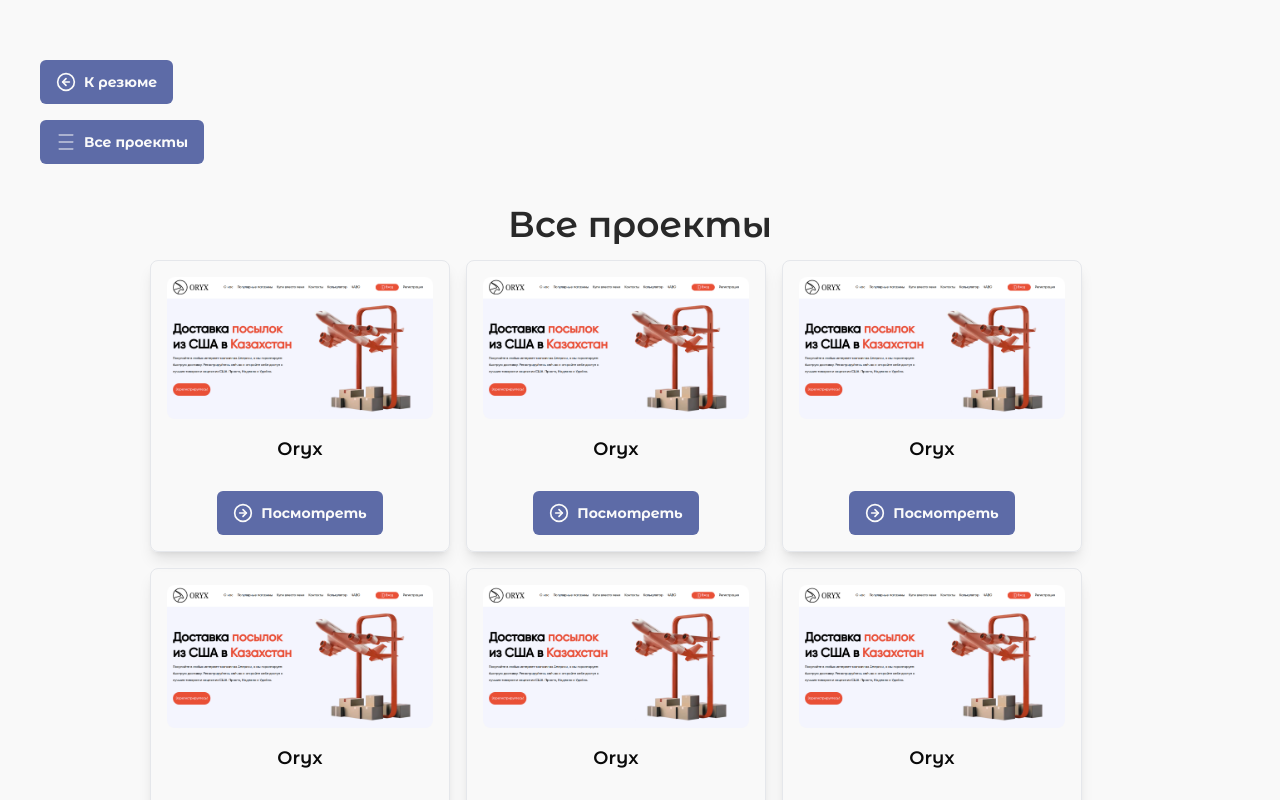
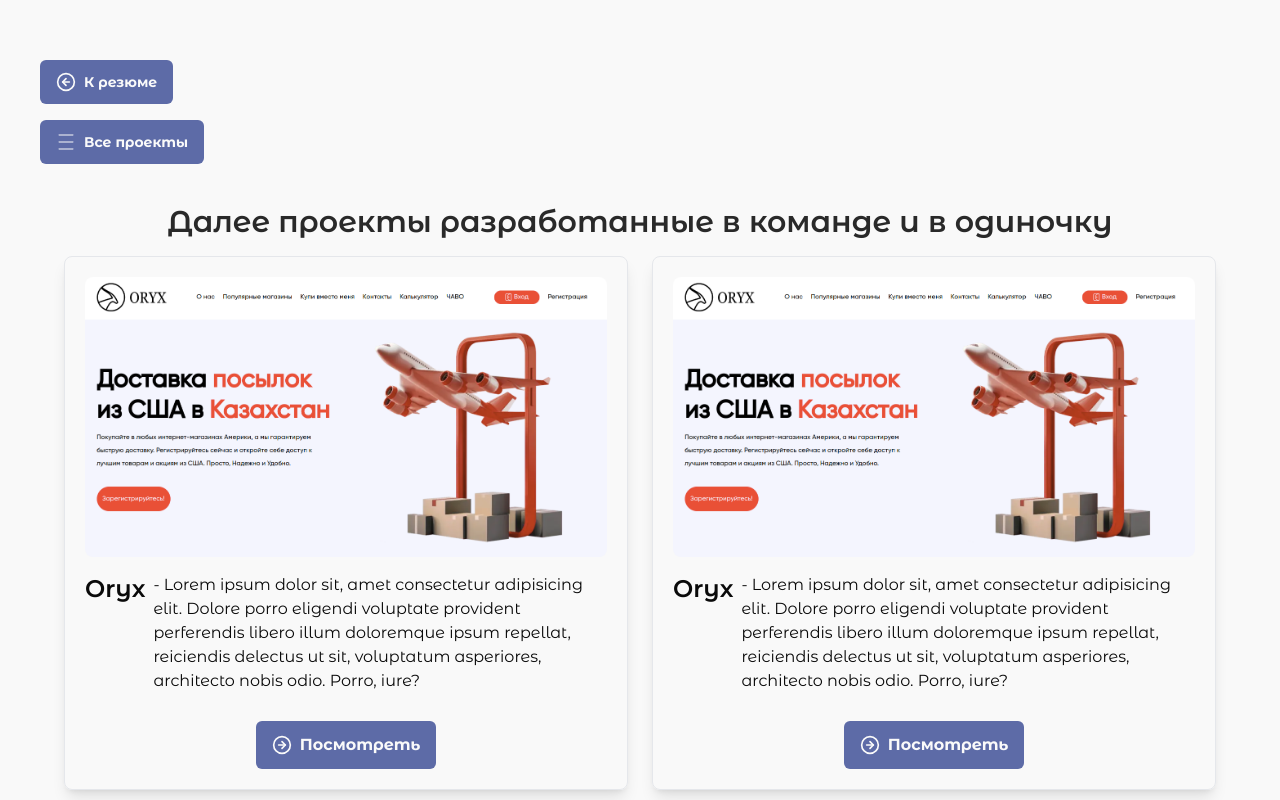
Before and after one commit to shakurovoleg42/CV-portfolio, a Next.js app: page /projects in a window 1280 px wide. Shown: the top 800 px of the page. Built offline with nearby package versions, Linux system fonts and the light colour scheme.

Commit message:
implement adaptive on all pages

```diff
--- a/components/About.tsx
+++ b/components/About.tsx
@@ -2,17 +2,19 @@
 import React from "react";
 import Link from "next/link";
 import { Button } from "./ui/button";
-import { CircleArrowRight, Image } from "lucide-react";
+import { CircleArrowRight } from "lucide-react";
 
 export default function About() {
   return (
     <div
       id="about"
-      className="w-full flex flex-col md:flex-row p-10 bg-[#f9f9f9]"
+      className="w-full flex flex-col md:flex-row py-10 px-[8px] lg:p-10 bg-[#f9f9f9]"
     >
       <div className="flex flex-col max-w-[768px]: text-start">
-        <h3 className="text-4xl font-[600] text-textTitle">Обо мне</h3>
-        <h2 className="text-[1.5rem] font-[500] text-text mt-4">
+        <h3 className="text-[18px] sm:text-2xl md:text-3xl font-[600] text-textTitle">
+          Обо мне
+        </h3>
+        <h2 className="text-[18px] sm:text-2xl md:text-3xl font-[500] text-text mt-4">
           Frontend Developer
         </h2>
         <div className="max-w-[768px] flex flex-col gap-2 mt-4 text-[1rem] font-[500] text-[#4f4f4f]">
@@ -40,9 +42,6 @@ export default function About() {
           </Link>
         </div>
       </div>
-      <div className="p-4">
-        <Image className="hidden md:block" />
-      </div>
     </div>
   );
 }
--- a/components/Contacts.tsx
+++ b/components/Contacts.tsx
@@ -22,11 +22,11 @@ export default function Contacts() {
   return (
     <div
       id="contacts"
-      className="flex flex-col sm:flex-row p-10 gap-10 bg-[#f9f9f9]"
+      className="flex flex-wrap py-10 px-[8px] lg:p-10 gap-10 bg-[#f9f9f9]"
     >
       <div className="flex flex-col">
         <div className="border-l-[6px] border-l-secondaryBg">
-          <h3 className="text-3xl text-textTitle pl-4 font-[400] sm:font-[600] text-[22px]">
+          <h3 className="text-[18px] sm:text-2xl md:text-3xl text-textTitle pl-4 font-[400] sm:font-[600]">
             Оставить заявку
           </h3>
         </div>
@@ -35,30 +35,32 @@ export default function Contacts() {
             Заполните форму заявки сейчас, и я свяжусь с вами в ближайшее время.
           </p>
         </div>
-        <div>
+        <div className="w-full max-w-md mx-auto p-4">
           <form className="flex flex-col">
             <input
               type="text"
               name="name"
               placeholder="Имя"
-              className="max-w-[340px] h-[50px] border-[1px] border-border rounded-[5px] pl-4 mt-4"
+              className="w-full h-[50px] border-[1px] border-border rounded-[5px] pl-4 mt-4"
               required
             />
             <input
               type="email"
               name="email"
               placeholder="Ваш e-mail"
-              className="max-w-[340px] h-[50px] border-[1px] border-border rounded-[5px] pl-4 mt-4"
+              className="w-full h-[50px] border-[1px] border-border rounded-[5px] pl-4 mt-4"
               required
             />
             <textarea
               name="message"
               placeholder="Сообщение"
-              className="max-w-[360px] h-[130px] border-[1px] border-border rounded-[5px] px-2 py-2 mt-4"
+              className="w-full h-[130px] border-[1px] border-border rounded-[5px] px-2 py-2 mt-4"
               required
             />
             <div className="mt-6">
-              <Button type="submit">Отправить</Button>
+              <Button type="submit" className="w-full sm:w-auto">
+                Отправить
+              </Button>
             </div>
           </form>
         </div>
--- a/components/Header.tsx
+++ b/components/Header.tsx
@@ -77,9 +77,11 @@ export default function Header() {
     <div className="max-w-[150px]  sm:max-w-[200px] md:max-w-[250px] lg:max-w-[300px] fixed h-full bg-secondaryBg shadow-right text-white px-4 py-4">
       <div className="flex flex-col items-center">
         <div>
-          <h1 className="text-2xl font-[800]">Frontend Developer</h1>
+          <h1 className="text-[18px] sm:text-2xl md:text-3xl text-center font-[800]">
+            Frontend Developer
+          </h1>
         </div>
-        <div className="mt-9">
+        <div className="hidden md:block mt-9">
           <Image
             src="/avatar.jpg"
             alt="logo"
--- a/components/Portfolio.tsx
+++ b/components/Portfolio.tsx
@@ -6,10 +6,12 @@ function Portfolio() {
   return (
     <div
       id="portfolio"
-      className="flex flex-col p-10 gap-10 bg-[#f9f9f9] font-poppins"
+      className="flex flex-col py-10 px-[8px] lg:p-10 gap-10 bg-[#f9f9f9] font-poppins"
     >
       <div className="border-l-[6px] border-l-secondaryBg">
-        <h3 className="text-3xl font-[600] text-textTitle pl-4">Мои работы</h3>
+        <h3 className="text-[18px] sm:text-2xl md:text-3xl font-[600] text-textTitle pl-4">
+          Мои работы
+        </h3>
       </div>
       {portfolio.map((item) => (
         <div
@@ -27,7 +29,9 @@ function Portfolio() {
           </div>
           <div className="flex flex-col gap-3">
             <div className="flex flex-col sm:flex-row sm:items-center gap-2">
-              <h5 className="text-4xl font-bold">{item.name}</h5>
+              <h5 className="text-[18px] sm:text-2xl md:text-3xl font-bold">
+                {item.name}
+              </h5>
               {/* <span className="hidden sm:block">-</span> */}
               {/* <a
                 className="flex sm:items-center text-secondaryBg hover:underline"
--- a/components/ui/button.tsx
+++ b/components/ui/button.tsx
@@ -21,9 +21,9 @@ const buttonVariants = cva(
         link: "text-primary underline-offset-4 hover:underline",
       },
       size: {
-        default: "h-auto w-auto px-4 py-3",
-        sm: "h-9 rounded-md px-3",
-        lg: "h-11 rounded-md px-8",
+        default: "h-auto w-full sm:w-auto p-2 sm:px-4 sm:py-3",
+        sm: "h-9 w-full sm:w-auto rounded-md px-3",
+        lg: "h-11 w-full sm:w-auto rounded-md px-8",
         icon: "h-10 w-10",
       },
     },
--- a/src/pages/projects/[slug].tsx
+++ b/src/pages/projects/[slug].tsx
@@ -30,7 +30,7 @@ function Project() {
   ];
 
   return (
-    <div className="w-full h-[100%] flex flex-col items-center justify-center p-3 bg-[#f9f9f9] font-poppins pb-10">
+    <div className="w-full h-full flex flex-col items-center justify-center p-3 bg-[#f9f9f9] font-poppins pb-10">
       <div className="w-full text-center p-0 lg:p-5 x flex flex-col gap-2">
         <div>
           <Link href="/">
@@ -74,7 +74,7 @@ function Project() {
               />
             </div>
             <div className="flex flex-col gap-4 lg:gap-10">
-              <h1 className="text-4xl font-[600] text-textTitle">
+              <h1 className="text-[18px] sm:text-2xl md:text-3xl font-[600] text-textTitle">
                 {proj.name}
               </h1>
               <p className="max-w-[600px] font-[400] sm:font-[600] text-[12px] sm:text-[16px]">
--- a/src/pages/projects/index.tsx
+++ b/src/pages/projects/index.tsx
@@ -7,7 +7,7 @@ import { CiMenuBurger } from "react-icons/ci";
 
 function index() {
   return (
-    <div className="w-full flex flex-col p-10 bg-[#f9f9f9] gap-5">
+    <div className="w-full flex flex-col py-10 px-2 lg:p-10 bg-[#f9f9f9] gap-5">
       <div className="w-full text-center my-5 flex flex-col gap-4">
         <div>
           <Link href="/">
@@ -27,23 +27,36 @@ function index() {
       </div>
       <div className="felx flex-col ">
         <div className="w-full text-center">
-          <h1 className="text-4xl font-[600] text-textTitle">Все проекты</h1>
+          <h1 className="text-[18px] sm:text-2xl md:text-3xl font-[600] text-textTitle">
+            Далее проекты разработанные в команде и в одиночку
+          </h1>
         </div>
-        <div className="flex flex-wrap max-w-[90vw] justify-center items-center mt-4 gap-4">
+        <div className="grid grid-cols-1 sm:grid-cols-2 max-w-[90vw] mx-auto justify-items-center items-center mt-4 gap-6">
           {projects.map((project) => (
             <div
               key={project.id}
-              className="flex flex-col items-center gap-2 max-w-[300px] h-auto border-[1px] border-gray-200 shadow-lg p-4 rounded-lg transition-shadow duration-300 ease-in-out hover:shadow-xl"
+              className="flex flex-col justify-center items-center gap-2 w-full h-auto border-[1px] border-gray-200 shadow-lg p-5 rounded-lg transition-shadow duration-300 ease-in-out hover:shadow-xl"
             >
               <img
                 src={project.image}
                 alt={project.name}
                 className="rounded-lg"
               />
-              <p className="font-semibold text-lg mt-2">{project.name}</p>
+              <div className="flex flex-col xl:flex-row  gap-2 mt-2">
+                <p className="font-semibold text-[18px] sm:text-2xl">
+                  {project.name}
+                </p>
+                <p className="text-[12px] sm:text-[16px]">
+                  - Lorem ipsum dolor sit, amet consectetur adipisicing elit.
+                  Dolore porro eligendi voluptate provident perferendis libero
+                  illum doloremque ipsum repellat, reiciendis delectus ut sit,
+                  voluptatum asperiores, architecto nobis odio. Porro, iure?
+                </p>
+              </div>
+
               <div className="mt-5">
                 <Link href={`/projects/${project.slug}`}>
-                  <Button className="flex flex-row font-[700]">
+                  <Button className="flex flex-row font-[700] text-[10px] sm:text-[16px]">
                     <CircleArrowRight className="mr-2 h-5 w-5" />
                     Посмотреть
                   </Button>
--- a/tailwind.config.ts
+++ b/tailwind.config.ts
@@ -1,5 +1,5 @@
 import type { Config } from "tailwindcss";
-import tailwindcssAnimate from 'tailwindcss-animate';
+import tailwindcssAnimate from "tailwindcss-animate";
 
 const config: Config = {
   darkMode: ["class"],
@@ -63,7 +63,7 @@ const config: Config = {
         text: "#4f4f4f",
       },
       boxShadow: {
-        right: '4px 0 8px rgba(0, 0, 0, 0.2)', // Настройте значения по желанию
+        right: "4px 0 8px rgba(0, 0, 0, 0.2)", // Настройте значения по желанию
       },
       borderRadius: {
         lg: "var(--radius)",
@@ -71,12 +71,12 @@ const config: Config = {
         sm: "calc(var(--radius) - 4px)",
       },
       scrollBehavior: {
-        smooth: 'smooth',
+        smooth: "smooth",
       },
       animation: {
-  			'accordion-down': 'accordion-down 0.2s ease-out',
-  			'accordion-up': 'accordion-up 0.2s ease-out'
-  		}
+        "accordion-down": "accordion-down 0.2s ease-out",
+        "accordion-up": "accordion-up 0.2s ease-out",
+      },
     },
   },
   plugins: [tailwindcssAnimate, require("tailwindcss-animate")],
```
Also changed, not shown: components/Skills.tsx (+14 -12 lines).
